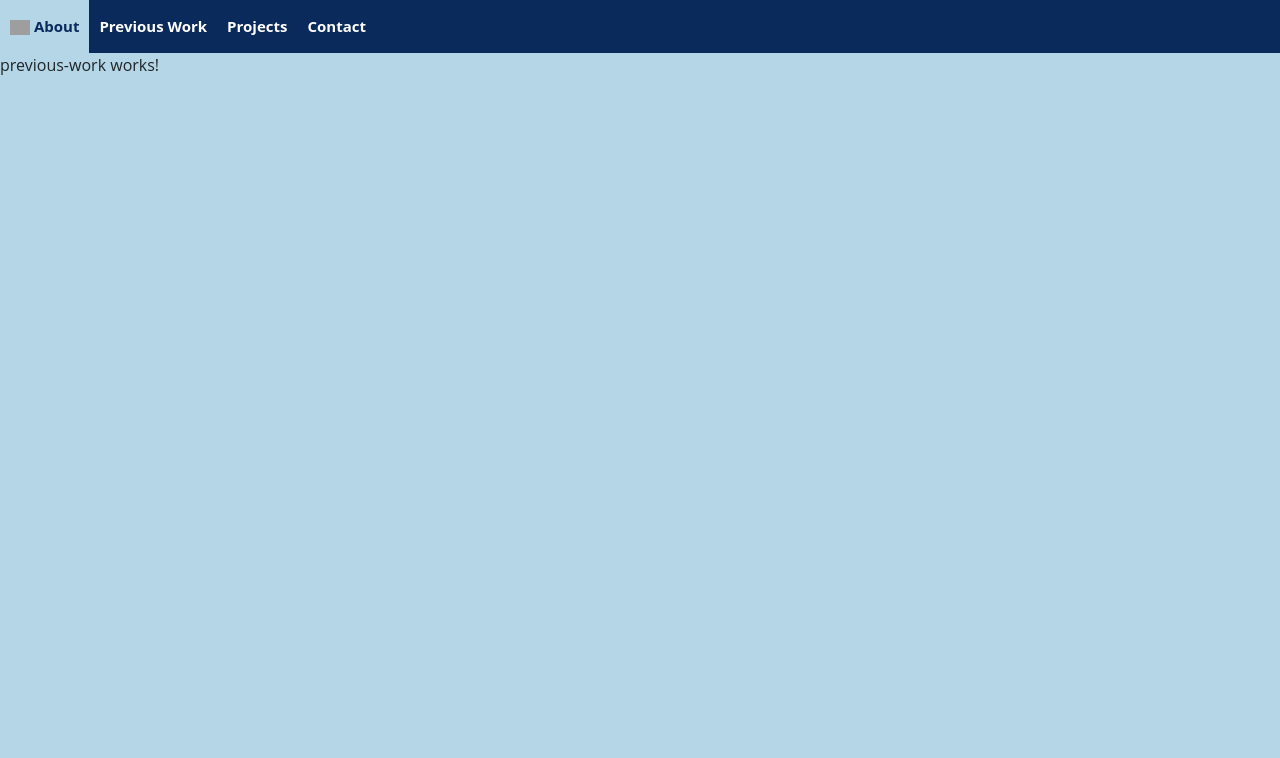
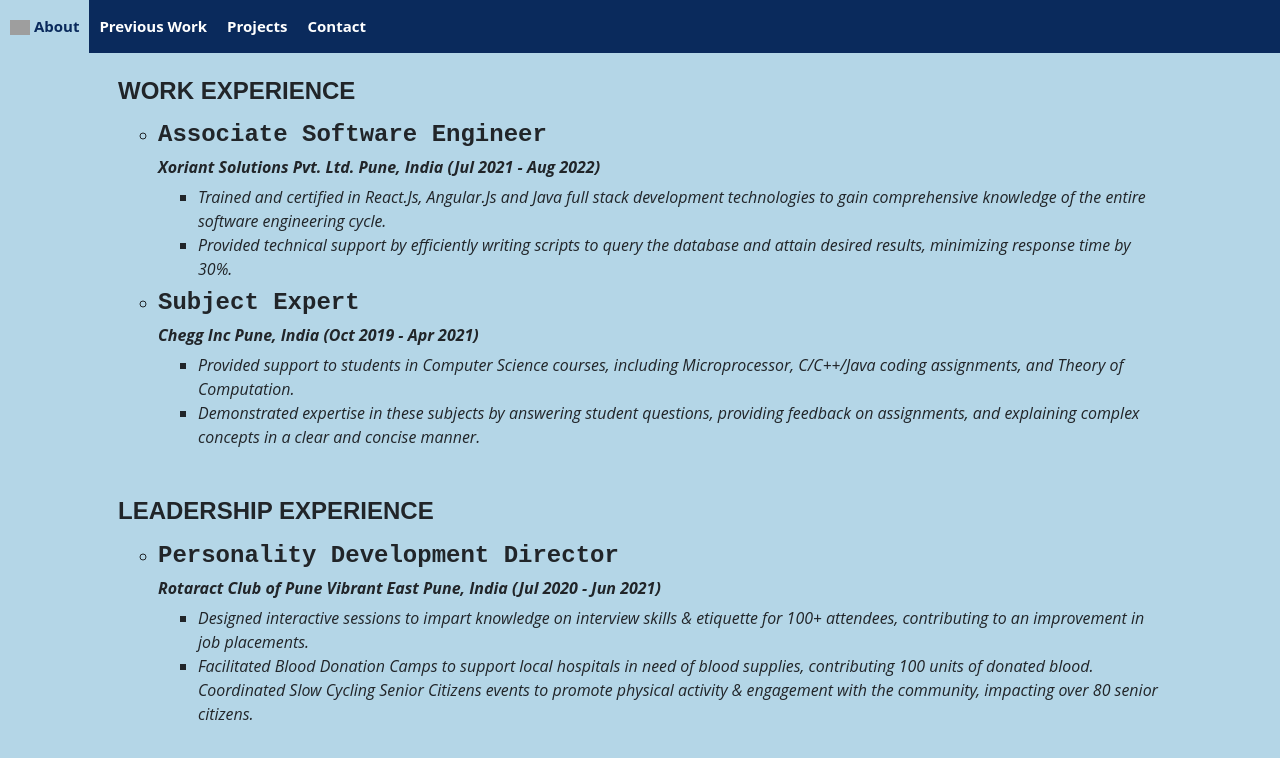
Before and after one commit to shrutidaundkar/daundkar.github.io, an Angular app in the folder final-project/: page /previous-work in a window 1280 px wide. Shown: the top 758 px of the page. Built offline with nearby package versions, Linux system fonts and the light colour scheme; grey boxes are pictures that could not be loaded.

Commit message:
Added content inside the previous-work cmp

```diff
--- a/final-project/src/app/previous-work/previous-work.component.css
+++ b/final-project/src/app/previous-work/previous-work.component.css
@@ -0,0 +1,20 @@
+.work-title {
+  font-size: x-large;
+  font-weight: bolder;
+  font-family: Arial, Helvetica, sans-serif;
+}
+.work-profile {
+  font-family: "Courier New", Courier, monospace;
+  font-size: x-large;
+  font-weight: bolder;
+}
+.work-info {
+  font-size: medium;
+  font-weight: bold;
+  font-style: italic;
+}
+.work-description {
+  font-size: medium;
+  font-family: "Open Sans", "Helvetica Neue", sans-serif;
+  font-style: italic;
+}
--- a/final-project/src/app/previous-work/previous-work.component.html
+++ b/final-project/src/app/previous-work/previous-work.component.html
@@ -1 +1,69 @@
-<p>previous-work works!</p>
+<div class="container pt-4 pr-3 pb-1 pl-2 mx-auto">
+  <ul>
+    <li class="row col-12">
+      <h1 class="work-title">WORK EXPERIENCE</h1>
+      <ul>
+        <li>
+          <h2 class="work-profile pt-2">Associate Software Engineer</h2>
+          <h3 class="work-info">
+            Xoriant Solutions Pvt. Ltd. Pune, India (Jul 2021 - Aug 2022)
+          </h3>
+          <ul class="work-description">
+            <li>
+              Trained and certified in React.Js, Angular.Js and Java full stack
+              development technologies to gain comprehensive knowledge of the
+              entire software engineering cycle.
+            </li>
+            <li>
+              Provided technical support by efficiently writing scripts to query
+              the database and attain desired results, minimizing response time
+              by 30%.
+            </li>
+          </ul>
+        </li>
+        <li>
+          <h2 class="work-profile pt-2">Subject Expert</h2>
+          <h3 class="work-info">Chegg Inc Pune, India (Oct 2019 - Apr 2021)</h3>
+
+          <ul class="work-description">
+            <li>
+              Provided support to students in Computer Science courses,
+              including Microprocessor, C/C++/Java coding assignments, and
+              Theory of Computation.
+            </li>
+            <li>
+              Demonstrated expertise in these subjects by answering student
+              questions, providing feedback on assignments, and explaining
+              complex concepts in a clear and concise manner.
+            </li>
+          </ul>
+        </li>
+      </ul>
+    </li>
+    <li class="row pt-5 col-12">
+      <h1 class="work-title">LEADERSHIP EXPERIENCE</h1>
+      <ul>
+        <li>
+          <h2 class="work-profile pt-2">Personality Development Director</h2>
+          <h3 class="work-info">
+            Rotaract Club of Pune Vibrant East Pune, India (Jul 2020 - Jun 2021)
+          </h3>
+          <ul class="work-description">
+            <li>
+              Designed interactive sessions to impart knowledge on interview
+              skills & etiquette for 100+ attendees, contributing to an
+              improvement in job placements.
+            </li>
+            <li>
+              Facilitated Blood Donation Camps to support local hospitals in
+              need of blood supplies, contributing 100 units of donated blood.
+              Coordinated Slow Cycling Senior Citizens events to promote
+              physical activity & engagement with the community, impacting over
+              80 senior citizens.
+            </li>
+          </ul>
+        </li>
+      </ul>
+    </li>
+  </ul>
+</div>
```
